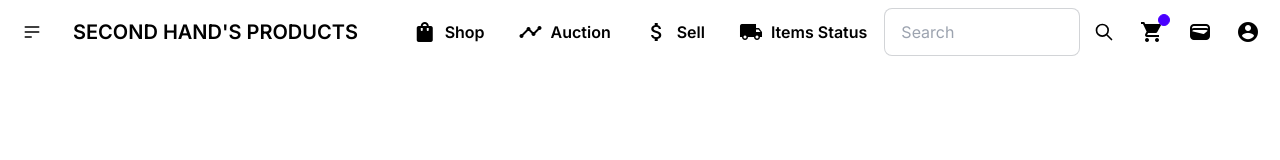
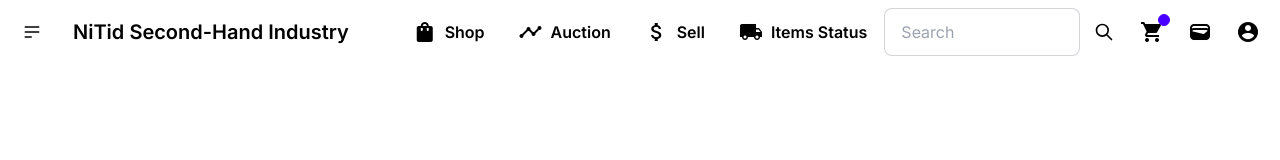
Before and after one commit to FrozeNxSouL/SE-Project, a Next.js app: page / in a window 1280 px wide. Shown: the top 160 px of the page. Built offline with nearby package versions, Linux system fonts and the light colour scheme.

Commit message:
change logo name

```diff
--- a/src/app/component/nav/navBar.tsx
+++ b/src/app/component/nav/navBar.tsx
@@ -26,7 +26,7 @@ export default function NavBar() {
                         <li><Link href="/homePage">Linkbout</Link></li>
                     </ul>
                 </div>
-                <Link href="/" className=" btn btn-ghost text-xl">SECOND HAND'S PRODUCTS</Link>
+                <Link href="/" className=" btn btn-ghost text-xl">NiTid Second-Hand Industry</Link>
             </div>
             <div className="navbar-center">
                 <Link href="/shop" className=" btn btn-ghost text-base">
```
